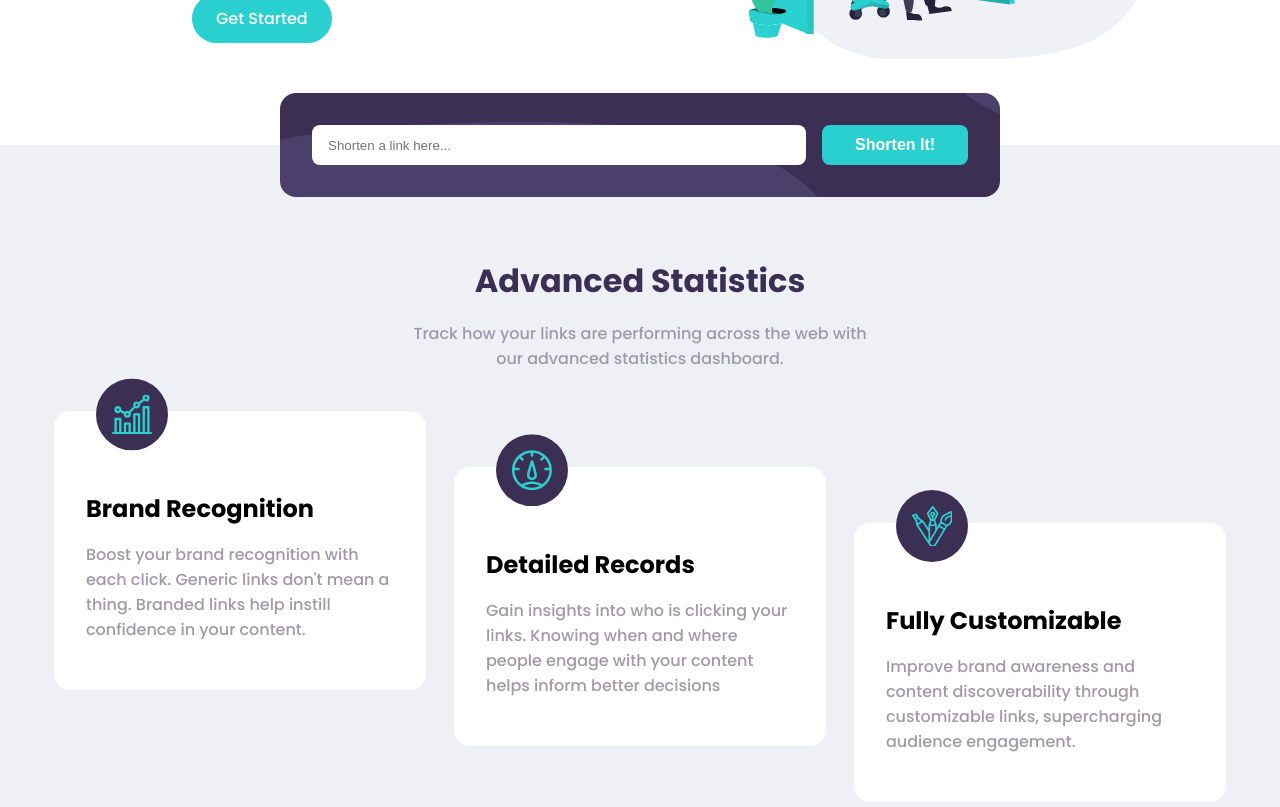
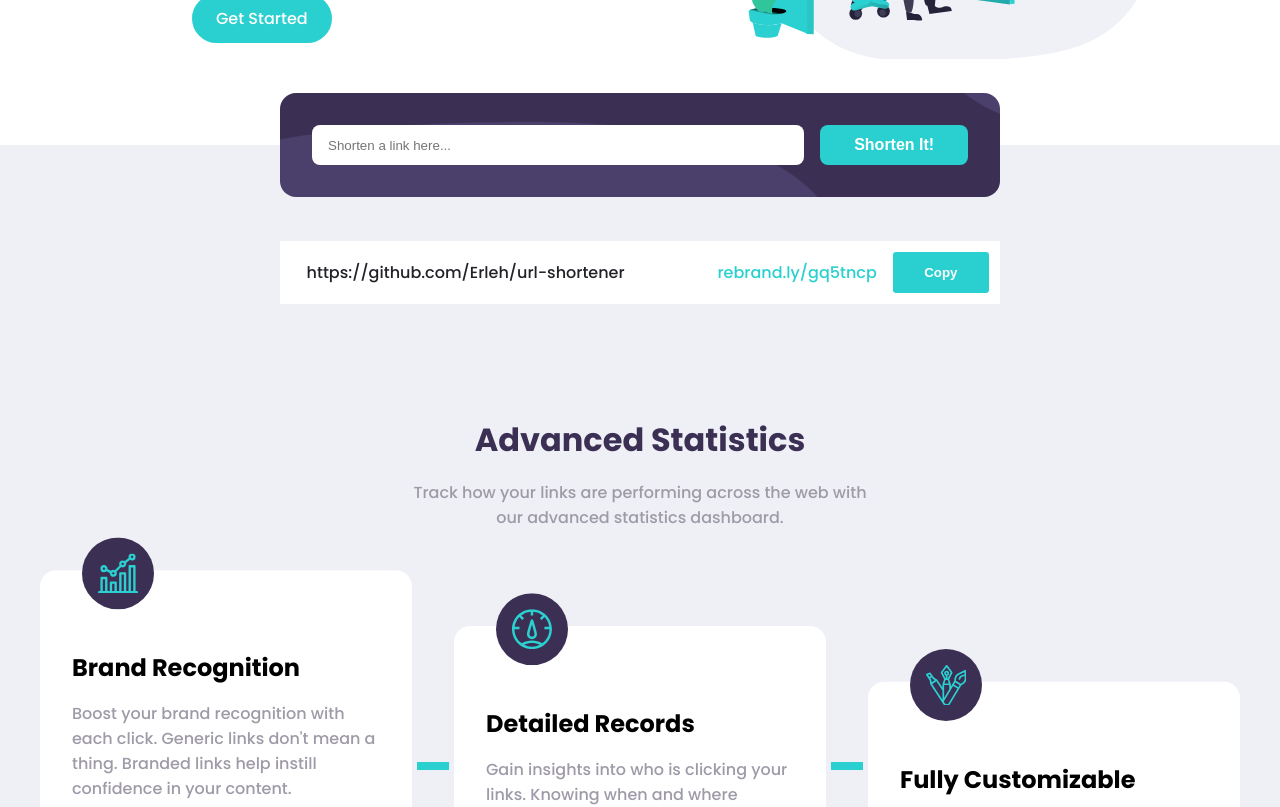
Before and after one commit to Erleh/url-shortener, a React (Vite) app in the folder front-end/: page / in a window 1280 px wide. Shown: the part 360-1167 px from the top of the page. Built offline with nearby package versions, Linux system fonts and the light colour scheme.

Commit message:
Made a backend to proxy for connection to rebrandly api, completed styling, added copy feature to link copy button

```diff
--- a/front-end/src/App.css
+++ b/front-end/src/App.css
@@ -244,6 +244,12 @@ nav .card {
   max-width: 4.5rem;
 }
 
+.chain-a {
+  background-color: var(--clr-prm-high);
+  height: 100%;
+  width: .5rem;
+}
+
 .banner {
   background-image: url("./images/bg-boost-mobile.svg");
   background-color: var(--clr-prm-dark);
@@ -264,9 +270,9 @@ nav .card {
 }
 
 #link-form input {
+  width: 100%;
   height: 2.5rem;
   padding: 1rem;
-  margin-bottom: 1rem;
   border-style: none;
   border-radius: .5rem;
 }
@@ -274,10 +280,24 @@ nav .card {
 #link-form button {
   background-color: var(--clr-prm-high);
   color: white;
+  margin-top: .7rem;
   font-weight: 700;
   font-size: 1rem;
   height: 2.5rem;
   border-radius: .5rem;
+}
+
+#link-form input.input-error{
+  border: 1px solid red;
+}
+
+.link-error {
+  text-align: left;
+  margin: .2rem;
+  font-style:italic;
+  font-size: .6rem;
+  font-weight: 500;
+  color: red;
 }
 
 #link-form button:hover {
@@ -291,6 +311,10 @@ nav .card {
 #results{
   background-color: var(--clr-nt-200);
   width: 100%;
+}
+
+#results ul {
+  margin: 0;
 }
 
 .result {
@@ -326,8 +350,18 @@ nav .card {
 .result button {
   background-color: var(--clr-prm-high);
   color: white;
-  padding: .5rem;
-  border-radius: .5rem;
+  font-weight: 700;
+  padding: .8rem;
+  border-radius: .2rem;
+}
+
+.url-links {
+  width: 100%;
+  justify-content: flex-end;
+}
+
+.url-links button.copied {
+  background-color: var(--clr-prm-dark);
 }
 
 .socials {
@@ -374,6 +408,7 @@ footer a:hover {
   color: var(--clr-prm-high);
 }
 
+
 @media screen and (min-width: 768px){
   /* change nav here */
   header, main {
@@ -409,12 +444,11 @@ footer a:hover {
 
   #signup-links {
     justify-self: flex-end;
-    width: 50%;
   }
 
   nav .signup {
-    width: 100%;
-    padding: .5rem 1rem;
+    width: 6rem;
+    padding: .4rem 1rem;
   }
 
   /* change call to */
@@ -465,17 +499,47 @@ footer a:hover {
     margin: 0;
   }
 
+  #link-input {
+    width: 100%;
+  }
+
   #link-form button {
+    margin: 0;
     width: 30%;
   }
 
   #link-form * + button {
     margin-left: 1rem;
   }
+
+  .link-error {
+    position: absolute;
+  }
   /*  */
+
+  .container.result {
+    flex-direction: row;
+    justify-content: space-between;
+    max-width: 45rem;
+  }
+
+  #results .url-links {
+    margin: 0;
+    flex-direction: row;
+    gap: 1rem;
+  }
+
+  .url-links button {
+    width: 6rem;
+  }
+
+  .url {
+    width: 100%;
+  }
 
   /* change stats section  */
   .stat-cards {
+    justify-content: center;
     flex-direction: row;
     max-width: 75rem;
   }
@@ -496,13 +560,26 @@ footer a:hover {
     transform: translateY(20%);
   }
 
+  #statistics .card {
+    width: 100%;
+  }
+
   .stats {
+    margin: 0;
     min-width: 15rem;
     max-width: 21rem;
   }
 
   .stat h3 {
     font-size: 2rem;
+  }
+
+  .chain-b {
+    align-self: center;
+    background-color: var(--clr-prm-high);
+    height: .5rem;
+    width: 100%;
+    max-width: 2rem;
   }
 
   .banner {
--- a/front-end/src/App.jsx
+++ b/front-end/src/App.jsx
@@ -34,7 +34,7 @@ function App() {
     <main>
       <CallTo />
     </main>
-    <Linker />
+    <Linker screenWidth={screenWidth} minWidth={minWidth}/>
     <section id="statistics">
       <Statistics screenWidth={screenWidth} minWidth={minWidth}/>
     </section>
--- a/front-end/src/components/Linker.jsx
+++ b/front-end/src/components/Linker.jsx
@@ -1,54 +1,100 @@
 import { useState } from 'react';
 import axios from 'axios';
 
-function Result({url, shortUrl, id}) {
+function Result({url, shortUrl, id, screenWidth, minWidth, children}) {
     return (
         <>
         <li key={id} className="container card result">
             <p className="url">{url}</p>
-            <hr/>
-            <a href={shortUrl} className="shortened" target="_blank">{shortUrl}</a>
-            <button className="button">Copy</button>
+            {
+                screenWidth < minWidth ?
+                (<hr/>) : null
+            }
+            <div className="container url-links">
+                <a className="shortened">{shortUrl}</a>
+                { children }
+            </div>
         </li>
         </>
     );
 }
 
 function Results({children}) {
-    let resList = children.map(res => {
-
-    });
     return (
         <>
         <div id="results">
+            <ul>
+                <div className="gap" />
+                { children }
+            </ul>
             <div className="gap" />
-            { children }
         </div>
         </>
     );
 }
 
-export default function Linker() {
+export default function Linker({screenWidth, minWidth}) {
     const [url, setUrl] = useState("");
+    const [error, setError] = useState(false);
     const [shortUrls, setShortUrls] = useState({});
+    const [copied, setCopied] = useState("");
 
+    function handleCopy(key) {
+        setCopied(key);
+        navigator.clipboard.writeText(key);
+    }
+
+    // Copied result will be saved as a string in the copied state
+    // when rerendering results, will check which url is copied and render it as so
     let resList = (() => {
         let res = [];
+        let baseLink = "https://github.com/Erleh/url-shortener";
+        let shortened = "rebrand.ly/gq5tncp";
+        res.push(   <Result     url={baseLink}
+                                shortUrl={shortened}
+                                key={baseLink}
+                                screenWidth={screenWidth}
+                                minWidth={minWidth}
+                    >
+                        <button onClick={() => handleCopy(shortened)}
+                                className={(shortened === copied ? "copied " : "") + "button"}>
+                                    {shortened === copied ? "Copied!" : "Copy"}
+                        </button>
+                    </Result>
+        );
+
         for(let key in shortUrls){
             console.log(key);
-            res.push(<Result url={key} shortUrl={shortUrls[key]} key={key}/>);
+            res.push(   <Result     url={key}
+                                    shortUrl={shortUrls[key]}
+                                    key={key}
+                                    screenWidth={screenWidth}
+                                    minWidth={minWidth}
+                        >
+                            <button onClick={() => handleCopy(key)}
+                                    className={(key === copied ? "copied " : "") + "button"}>
+                                        {key === copied ? "Copied!" : "Copy"}
+                            </button>
+                        </Result>
+                    );
         }
         return res;
+
     })();
 
-    function getShortLink() {
-        axios.get(`https://api.shrtco.de/v2/shorten?url=${url}`)
-            .then(res => {
-                setShortUrls({
-                    ...shortUrls,
-                    [url] : res.data.result["full_short_link"]
-                });
-            });
+    async function getShortLink(ogLink) {
+        let endpoint = 'https://url-shorten-api-5unt.onrender.com/api/url';
+
+        let apiResponse = await axios.post(endpoint, {
+            'url': url
+        });
+
+        let link = "";
+        if (apiResponse.data.hasUrl) {
+            link = apiResponse.data.res;
+        }
+
+        setShortUrls({...shortUrls, [ogLink]: link});
     }
 
     function handleInput(e) {
@@ -57,17 +103,31 @@ export default function Linker() {
 
     function handleButton(e) {
         e.preventDefault();
-        getShortLink();
+
+        if(!error && url === "") {
+            setError(true);
+        } else {
+            setError(false);
+        }
+
+        getShortLink(url);
     }
 
     return (
         <>
         <form id="link-form" className="container card">
             <label htmlFor="input" />
-            <input onChange={ handleInput } type="text" id="input" name="link" placeholder="Shorten a link here..." />
+            <div id="link-input">
+                <input onChange={ handleInput } className={error ? "input-error" : ""} type="text" id="input" name="link" placeholder="Shorten a link here..." />
+                {
+                    error ?
+                    <p className="link-error">Please add a link</p> :
+                    null
+                }
+            </div>
             <button className="button" onClick={ handleButton }>Shorten It!</button>
         </form>
-        <Results>
+        <Results screenWidth={screenWidth} minWidth={minWidth}>
             {resList}
         </Results>
         </>
--- a/front-end/src/components/Statistics.jsx
+++ b/front-end/src/components/Statistics.jsx
@@ -2,12 +2,14 @@ import BrandRecImgSrc from '../images/icon-brand-recognition.svg';
 import DetailedImgSrc from '../images/icon-detailed-records.svg';
 import CustomizeImgSrc from '../images/icon-fully-customizable.svg';
 
-function InfoCard({image, title, screenWidth, minWidth, children}) {
+function InfoCard({image, title, screenWidth, minWidth, chain=false, children}) {
     return (
         <>
         {
             screenWidth < minWidth ?
-            <div className="gap" /> :
+            <div className={chain ? "container chain-a gap" : "gap"} /> :
+            chain ?
+            <div className={chain ? "container chain-b gap" : null} /> :
             null
         }
         <div className="container card stats">
@@ -38,12 +40,10 @@ export default function Statistics({screenWidth, minWidth}) {
             <InfoCard image={BrandRecImgSrc} title="Brand Recognition" screenWidth={screenWidth} minWidth={minWidth}>
                 <p>Boost your brand recognition with each click. Generic links don't mean a thing. Branded links help instill confidence in your content.</p>
             </InfoCard>
-            <InfoCard image={DetailedImgSrc} title="Detailed Records" screenWidth={screenWidth} minWidth={minWidth}>
-                <div className="chain-a"/>
+            <InfoCard image={DetailedImgSrc} title="Detailed Records" screenWidth={screenWidth} minWidth={minWidth} chain={true}>
                 <p>Gain insights into who is clicking your links. Knowing when and where people engage with your content helps inform better decisions</p>
             </InfoCard>
-            <div className="chain-b"/>
-            <InfoCard image={CustomizeImgSrc} title="Fully Customizable" screenWidth={screenWidth} minWidth={minWidth}>
+            <InfoCard image={CustomizeImgSrc} title="Fully Customizable" screenWidth={screenWidth} minWidth={minWidth} chain={true}>
                 <p>Improve brand awareness and content discoverability through customizable links, supercharging audience engagement.</p>
             </InfoCard>
         </div>
```
